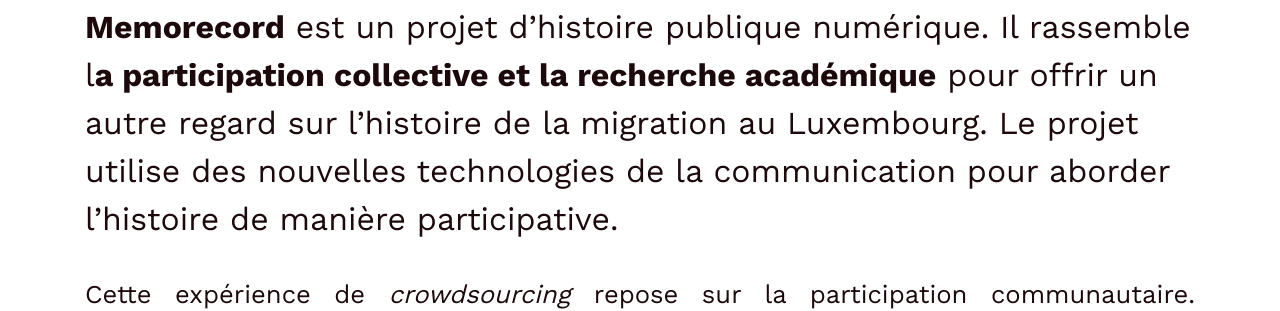
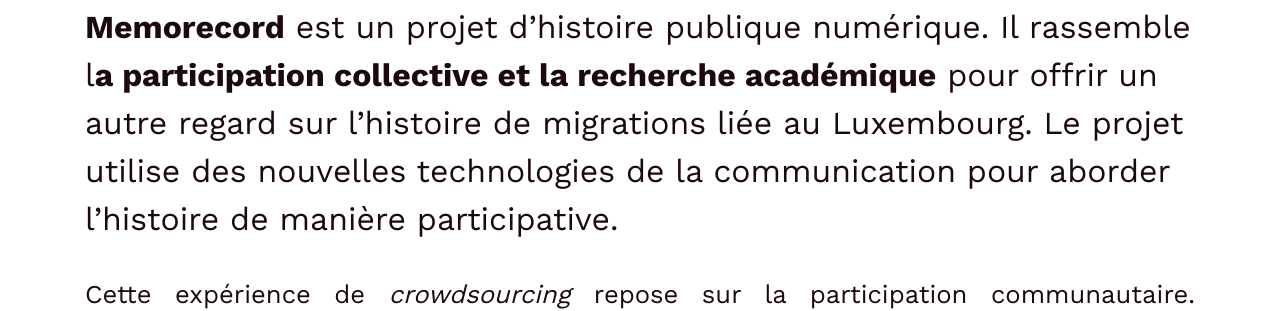
Before and after one commit to C2DH/memorecord, a Jekyll site: the page built from pages/the-project.fr.md, in a window 1280 px wide. Shown: the part 357-668 px from the top of the page. Built offline with Jekyll 4.4.1, drawn with Linux system fonts in a browser that asks for light colours.

Commit message:
Update EN by Mariana

```diff
--- a/pages/the-project.fr.md
+++ b/pages/the-project.fr.md
@@ -6,7 +6,7 @@ link: /the-project/
 title: Le projet
 ---
 
-**Memorecord** est un projet d'histoire publique numérique. Il rassemble l**a participation collective et la recherche académique** pour offrir un autre regard sur l'histoire de la migration au Luxembourg. Le projet utilise des nouvelles technologies de la communication pour aborder l'histoire de manière participative.
+**Memorecord** est un projet d'histoire publique numérique. Il rassemble l**a participation collective et la recherche académique** pour offrir un autre regard sur l'histoire de migrations liée au Luxembourg. Le projet utilise des nouvelles technologies de la communication pour aborder l'histoire de manière participative.
 
 
 
```
